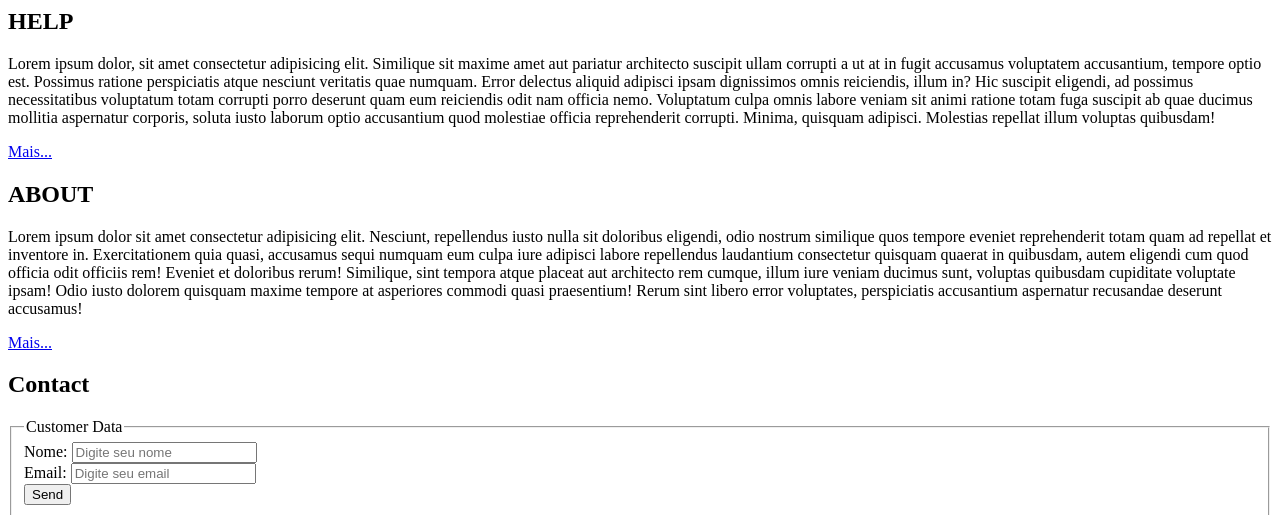
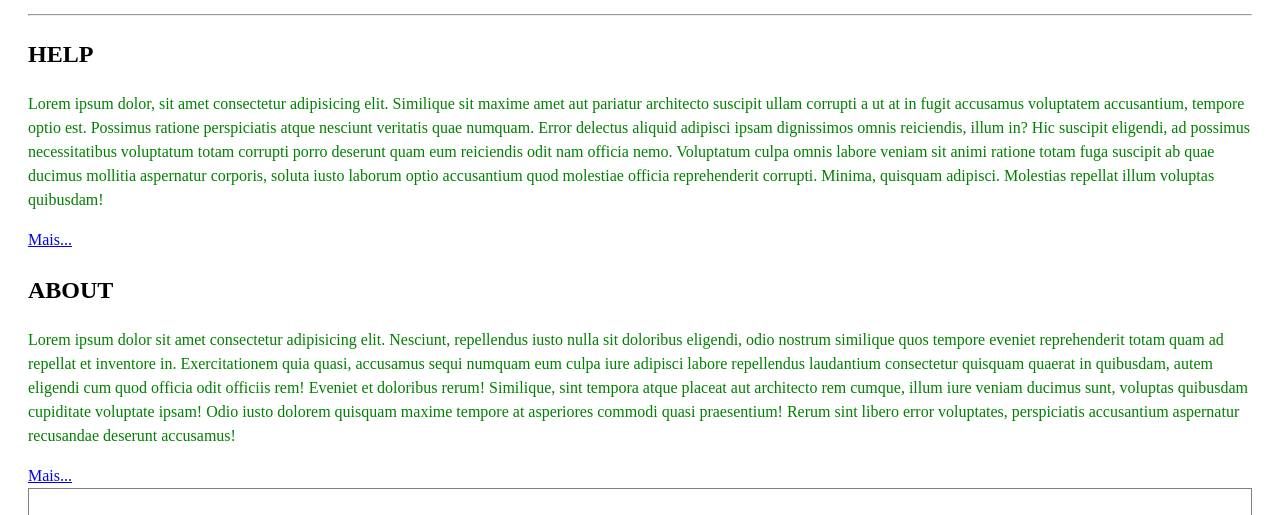
Before and after one commit to aleguesx/projeto-inicial, a plain HTML site: page index.html in a window 1280 px wide. Shown: the part 164-679 px from the top of the page. Drawn offline with Linux system fonts and the light colour scheme.

Commit message:
link relacional css

```diff
--- a/index.html
+++ b/index.html
@@ -3,6 +3,7 @@
   <head>
     <meta charset="UTF-8" />
     <meta name="viewport" content="width=device-width, initial-scale=1.0" />
+    <link rel="stylesheet" href="./css/estilo.css" />
     <title>EXEMPLO</title>
   </head>
   <body>
```
